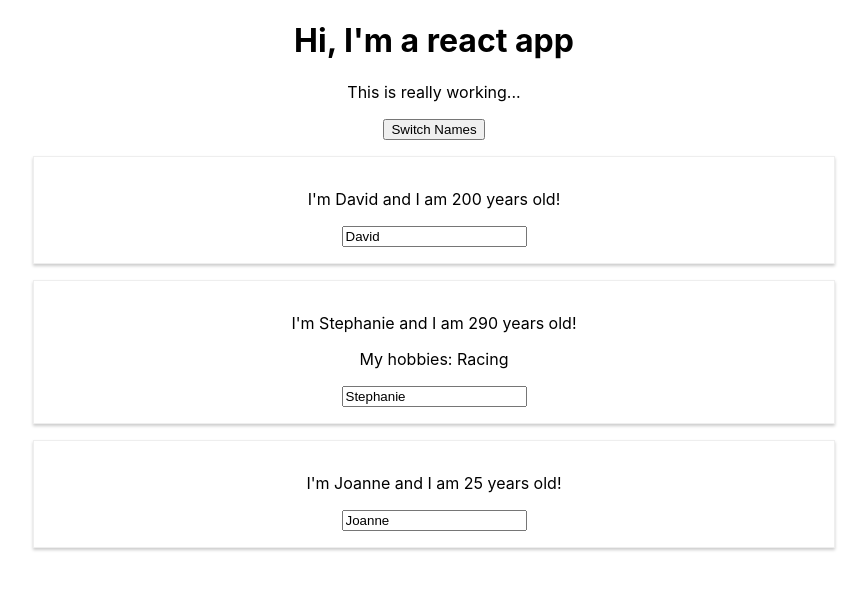
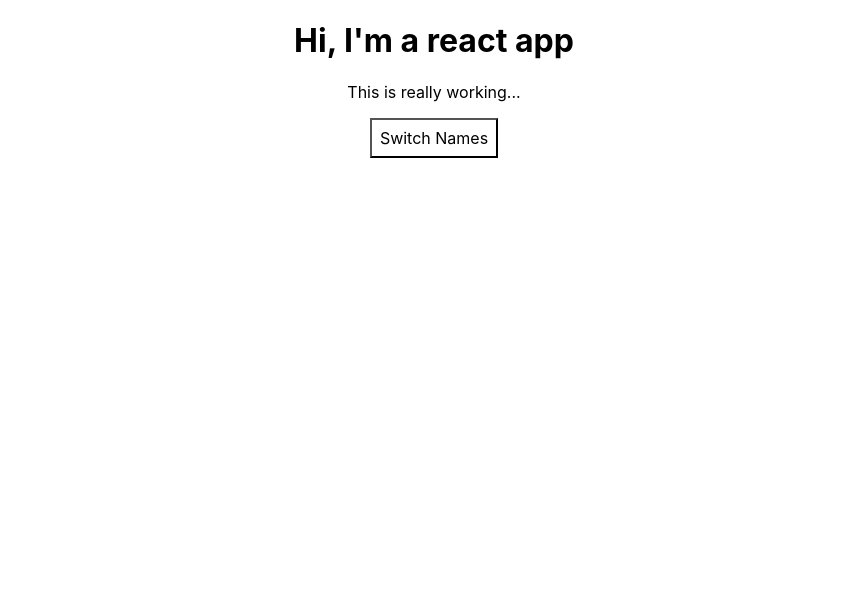
Before and after one commit to dkwazhere/React-Practice, a React (Create React App) app in the folder react-guide/: page / in a window 1280 px wide. Shown: the top 590 px of the page, without its empty margins (206-1073 px from the left). Built offline with nearby package versions, Linux system fonts and the light colour scheme.

Commit message:
rendered content conditionally

```diff
--- a/react-guide/src/App.js
+++ b/react-guide/src/App.js
@@ -1,6 +1,7 @@
 import React, { Component } from 'react';
 import './App.css';
 import Person from './Person/Person';
+
 
 class App extends Component {
   state = {
@@ -8,7 +9,8 @@ class App extends Component {
       { name: 'David', age: 200 },
       { name: 'Stephanie', age: 290 },
       { name: 'Joanne', age: 25 }
-    ]
+    ],
+    showPersons: false
   }
 
   switchNameHandler = (newName) => {
@@ -31,24 +33,46 @@ class App extends Component {
     ] })
   }
 
+  togglePersonsHandler = () => {
+    const doesShow = this.state.showPersons;
+    this.setState({
+      showPersons: !doesShow
+    })
+  }
+
 
   render() {
+
+    const style = {
+      backgroundColor: 'white',
+      font: 'inherit',
+      border: '1x solid blue',
+      padding: '8px',
+      cursor: 'pointer'
+    }
+
     return (
       <div className="App">
         <h1>Hi, I'm a react app</h1>
         <p>This is really working...</p>
-        <button onClick={() => this.switchNameHandler('Chimichanga')}>Switch Names</button>
+        <button style={style} onClick={this.togglePersonsHandler}>Switch Names</button>
+        {this.state.showPersons ?
+        <div>
           <Person
           name={this.state.persons[0].name}
           age={this.state.persons[0].age} />
           <Person
           name={this.state.persons[1].name}
           age={this.state.persons[1].age}
-        click={this.switchNameHandler.bind(this, '기ㅁ')}
-        changed={this.nameChangedHandler}> My hobbies: Racing </Person>
+          click={this.switchNameHandler.bind(this, '기ㅁ')} />
+
           <Person
           name={this.state.persons[2].name}
           age={this.state.persons[2].age} />
+        </div>
+        : null
+        }
+
       </div>
     );
     // return React.createElement('div', {className: 'App'}, React.createElement('h1', null, 'Does this work now?'));
```
Lines whose indentation alone changed are shown as unchanged.
